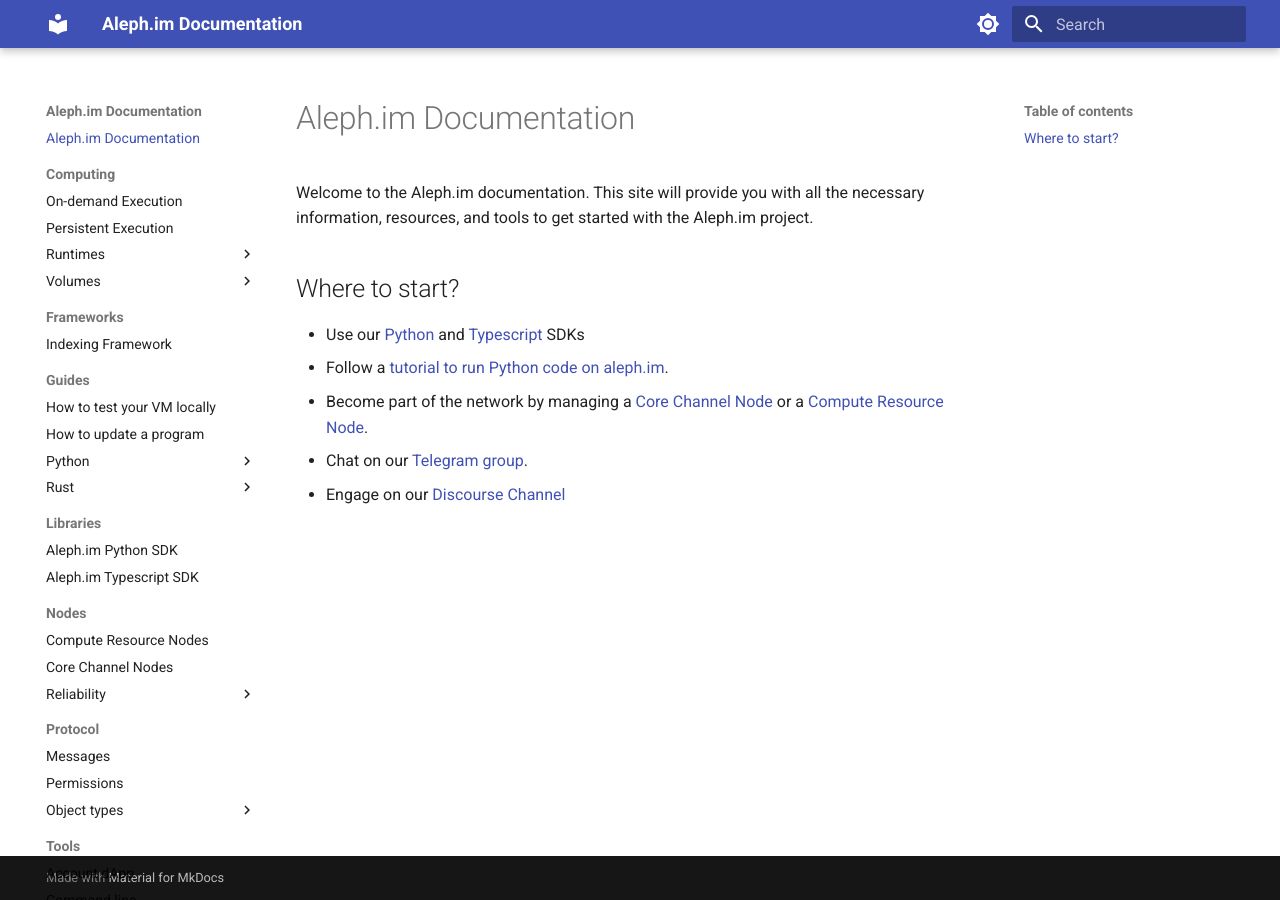
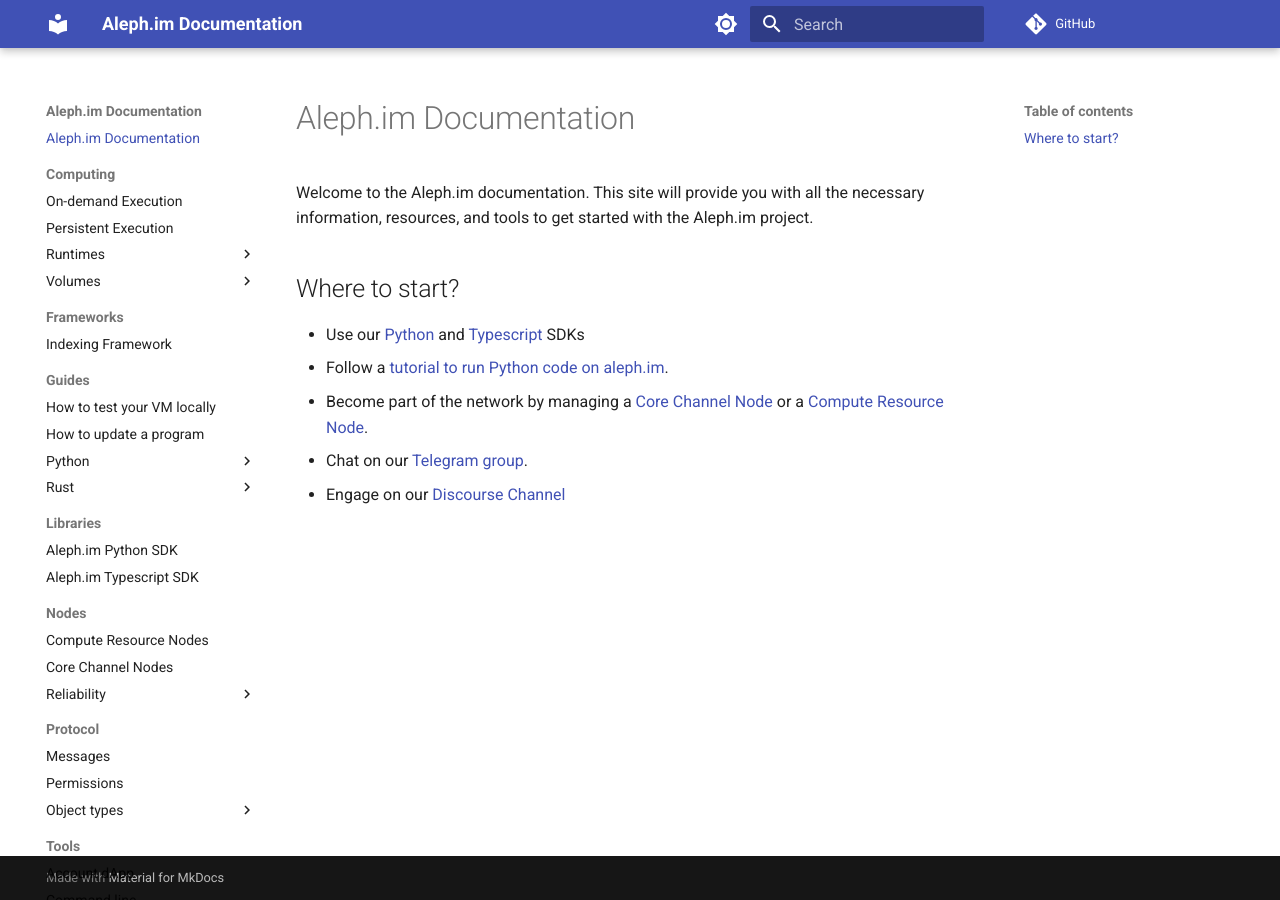
Before and after one commit to aleph-im/aleph-docs, an MkDocs documentation site: the page built from docs/index.md, in a window 1280 px wide. Built offline with MkDocs 1.6.1 and Material for MkDocs 9.7.7, drawn with Linux system fonts in a browser that asks for light colours; comment, search, counter and statistics services are not loaded.

Commit message:
Feature: Add extra CSS and link to GitHub

```diff
--- a/mkdocs.yml
+++ b/mkdocs.yml
@@ -36,3 +36,8 @@
   - javascripts/mathjax.js
   - https://polyfill.io/v3/polyfill.min.js?features=es6
   - https://cdn.jsdelivr.net/npm/mathjax@3/es5/tex-mml-chtml.js
+
+extra_css:
+  - stylesheets/aleph-branding.css
+
+repo_url: https://github.com/aleph-im/aleph-docs
```
Also changed, not shown: docs/stylesheets/aleph-branding.css (added).
